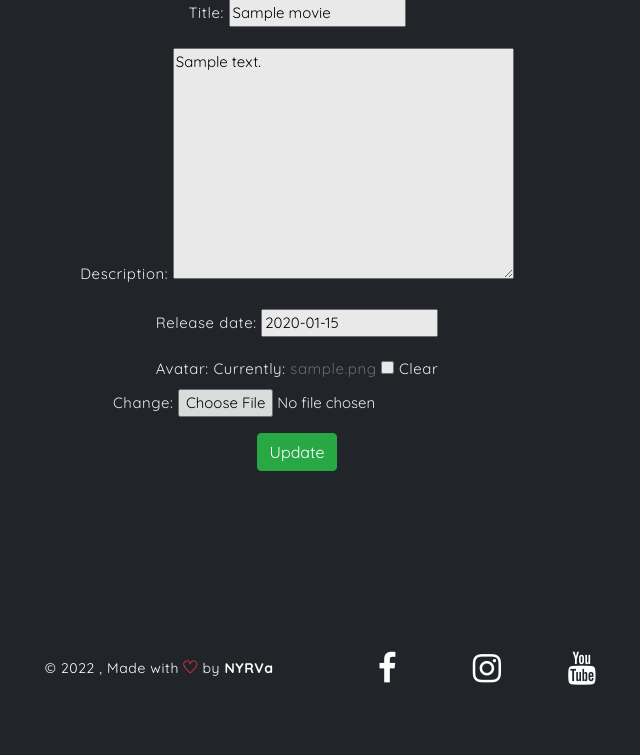
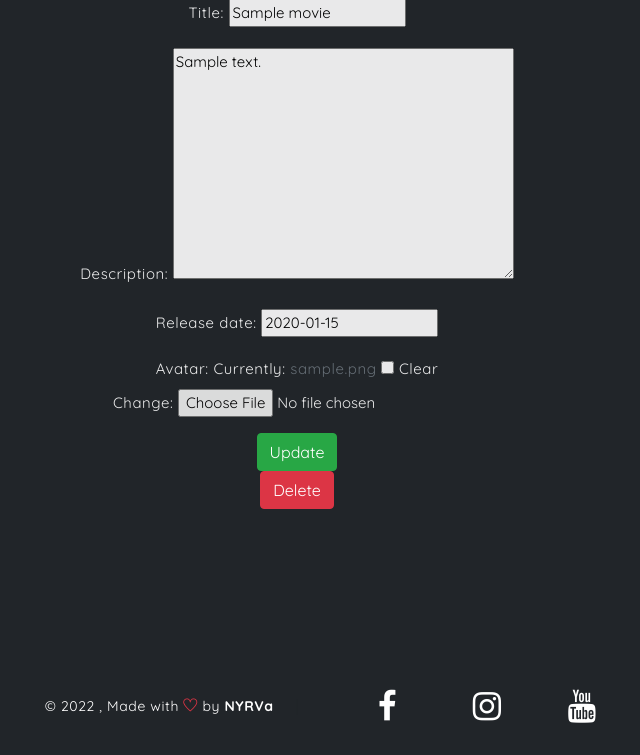
Before and after one commit to n-vgh98/IMDB-with-team, a Django app: page /edit_movie/1/ in a window 1280 px wide. Shown: the part 99-854 px from the top of the page, without its empty margins (343-983 px from the left). Before the commit the page ends 784 px from the top, so only its background shows below. Run offline with Django 4.2, Linux system fonts and the light colour scheme; tables that the repository leaves empty hold one stand-in row (values such as "Sample post"); some libraries are stand-ins or nearby versions.

Commit message:
add delete button in edit.html

```diff
--- a/movies/templates/movies/edit_movie_form.html
+++ b/movies/templates/movies/edit_movie_form.html
@@ -9,6 +9,10 @@
                 {{ form.as_p }}
                 <button type="submit" class="btn btn-success">Update</button>
             </form>
+            <form action="{% url "delete_movie" movie.id %}" method="POST" enctype="multipart/form-data">
+                {% csrf_token %}
+                <button type="submit" class="btn btn-danger">Delete</button>
+            </form>
         </div>
     </div>
 {% endblock %}
--- a/movies/urls.py
+++ b/movies/urls.py
@@ -5,7 +5,8 @@ urlpatterns = [
     path('', movies_list, name="movies_list"),
     path('detail/<int:pk>', movie_detail, name="movie_detail"),
     path('add_movie/', add_movie, name="add_movie"),
-    path('edit_movie/<int:pk>/', edit_movie, name="edit_movie")
+    path('edit_movie/<int:pk>/', edit_movie, name="edit_movie"),
+    path('delete_movie/<int:pk>/', delete_movie, name="delete_movie"),
 
 
 ]
--- a/movies/views.py
+++ b/movies/views.py
@@ -54,3 +54,11 @@
                 'movie': movie
             }
             return render(request, 'movies/edit_movie_form.html', context=context)
+
+
+def delete_movie(request, pk):
+    movie = get_object_or_404(Movie, pk=pk)
+    movie.is_valid = False
+    movie.save()
+
+    return redirect('movies_list')
```
